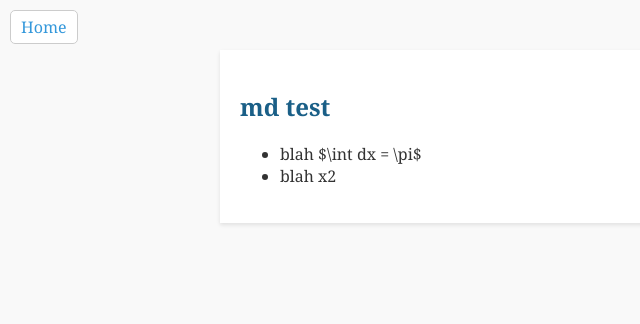
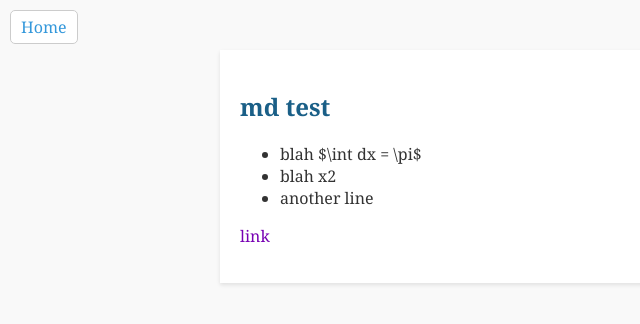
Before and after one commit to ethanlake/ethanlake.github.io, a Jekyll site: the page built from blogs/blog_test.md, in a window 1280 px wide. Shown: the top 324 px of the page, without its empty margins (0-640 px from the left). Built offline with Jekyll 4.4.1, drawn with Linux system fonts in a browser that asks for light colours.

Commit message:
Update blog_test.md

```diff
--- a/blogs/blog_test.md
+++ b/blogs/blog_test.md
@@ -7,3 +7,6 @@ title: "Test Blog Post"
 
 - blah $\int dx = \pi$
 - blah x2
+- another line
+
+[link](https://ethanlake.github.io/blogs/blog_test)
```
